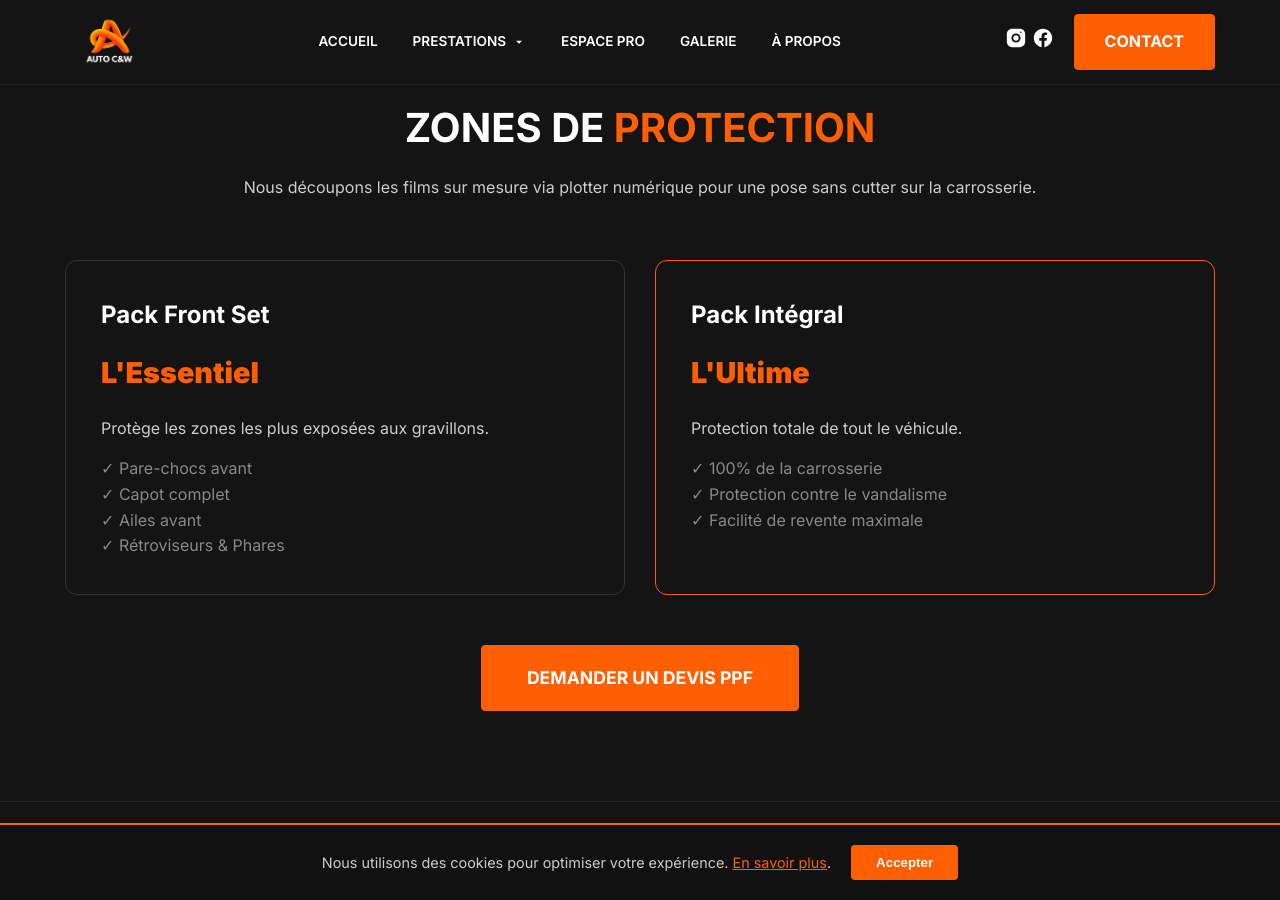
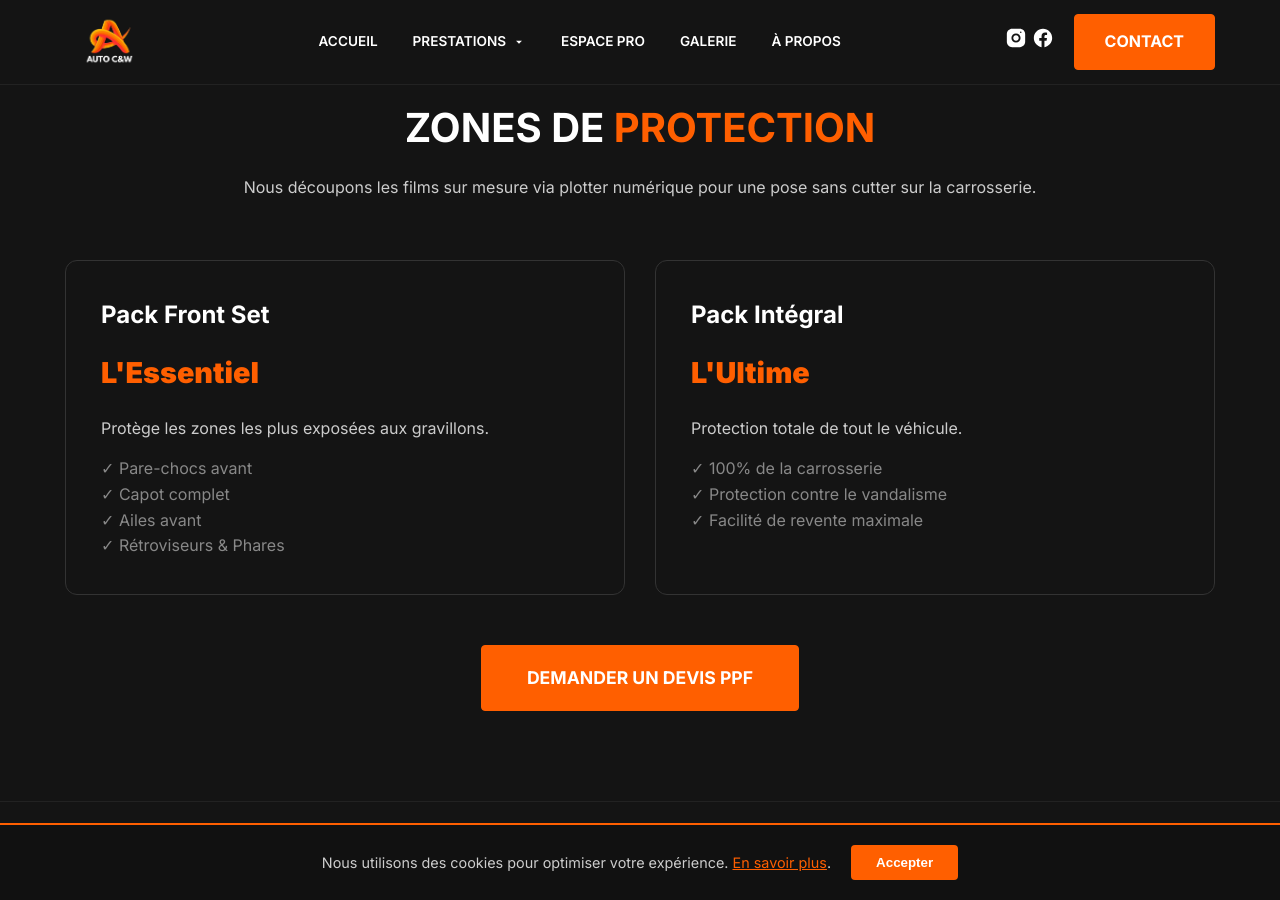
Before and after one commit to DuvalDVL/autocw, a Jekyll site: the page built from services/film-protection-ppf-sallanches/index.html, in a window 1280 px wide and 900 px high, scrolled down 1148 px. Built offline with Jekyll 4.4.1, drawn with Linux system fonts in a browser that asks for light colours.

Commit message:
Update style.css

```diff
--- a/assets/css/style.css
+++ b/assets/css/style.css
@@ -162,7 +162,7 @@
 
   list-style: none !important;
   /* MODIFICATION ICI : On augmente le 3ème chiffre (bas) pour agrandir la box */
-  padding: 22px 0 !important; !important;
+  padding: 22px 0 !important;
   z-index: 9999 !important;
   height: auto !important;            /* La box s'adapte maintenant au contenu */
 }
@@ -439,40 +439,41 @@
 }
 
 /* =========================================
-   NOS FORMULES NETTOYAGE (FIX)
+   NOS FORMULES NETTOYAGE (FIX FINAL)
    ========================================= */
 
 /* 1. État de base identique pour TOUTES les cartes */
 .price-card {
   background: var(--bg-dark);
-  border: 1px solid #333;
+  border: 1px solid #333 !important;
   border-radius: 12px;
   padding: 35px;
   display: flex;
   flex-direction: column;
-  transition: all 0.3s ease; /* Transition fluide pour le hover */
+  transition: all 0.3s ease;
   position: relative;
   overflow: hidden;
-  transform: translateY(0); /* Force l'état initial */
+  transform: translateY(0) !important;
+  box-shadow: none;
 }
 
-/* 2. Effet au survol uniquement */
+/* 2. Effet au survol uniquement pour TOUTES les cartes */
 .price-card:hover {
   border-color: var(--accent-orange) !important;
   transform: translateY(-10px) !important;
-  box-shadow: 0 15px 30px rgba(0, 0, 0, 0.5);
+  box-shadow: 0 15px 30px rgba(0, 0, 0, 0.5) !important;
 }
 
-/* 3. Sécurité : On neutralise toute mise en avant forcée sur la 3ème carte */
-.service-cards-grid .price-card:nth-child(3) {
-  border-color: #333; /* On remet la bordure grise par défaut */
-  transform: translateY(0);
+/* 3. On s'assure que la 3ème carte n'a pas de style "forcé" par défaut */
+.service-cards-grid .price-card:nth-of-type(3) {
+  border-color: #333 !important;
+  transform: translateY(0) !important;
 }
 
-/* On s'assure que le survol fonctionne toujours sur la 3ème après le reset */
-.service-cards-grid .price-card:nth-child(3):hover {
-  border-color: var(--accent-orange);
-  transform: translateY(-10px);
+/* 4. On réactive le hover spécifiquement pour la 3ème au cas où */
+.service-cards-grid .price-card:nth-of-type(3):hover {
+  border-color: var(--accent-orange) !important;
+  transform: translateY(-10px) !important;
 }
 .price-card h3 { font-size: 1.5rem; margin-bottom: 15px; color: #fff; }
 .card-price { font-size: 1.8rem; font-weight: 900; color: var(--accent-orange); margin-bottom: 20px; display: block; }
```
